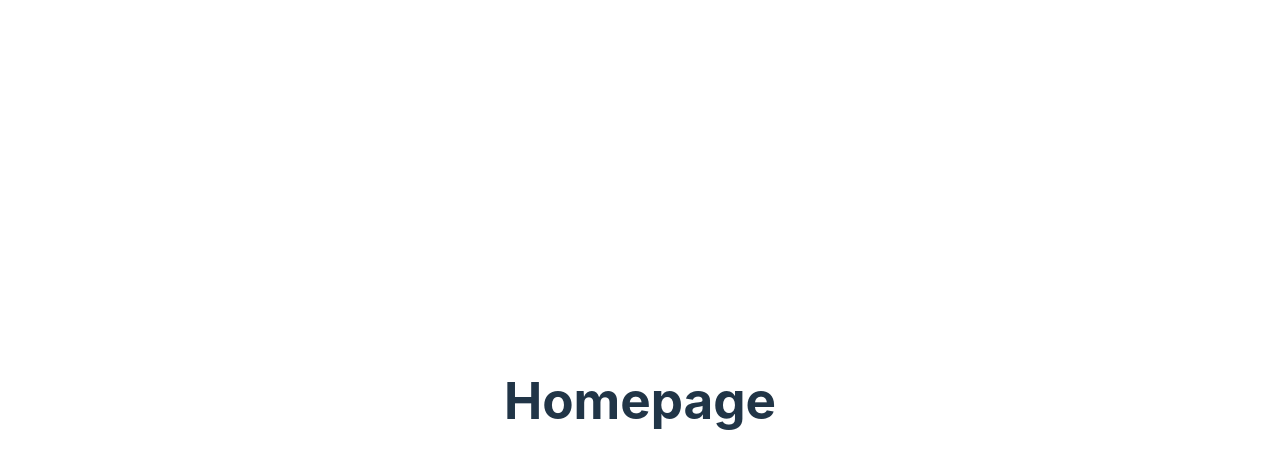
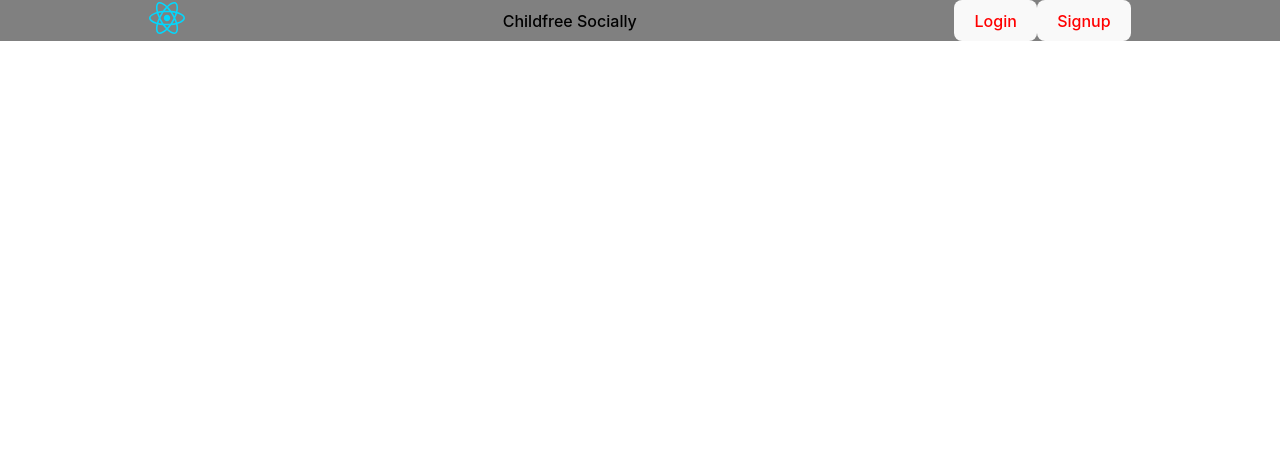
Before and after one commit to floor777/sterilization-directory, a React (Vite) app in the folder client/: page / in a window 1280 px wide. Shown: the top 468 px of the page. Built offline with nearby package versions, Linux system fonts and the light colour scheme.

Commit message:
Add navbar to homepage.jsx and include styling from homepage.css

```diff
--- a/client/src/homepage.css
+++ b/client/src/homepage.css
@@ -0,0 +1,44 @@
+body{
+    /* background-image: url('./src/assets/background.jpg'); */
+    flex-direction: column;
+}
+
+.navbar {
+    display: flex;
+    flex-direction: row;
+    justify-content: space-around;
+    width: 100%;
+    align-items: center;
+}
+
+#login-button{
+    color: red;
+
+}
+
+#signup-button{
+    color: red;
+
+}
+
+
+#root {
+    background-color: gray;
+    width: 100%;
+    margin: 0;
+    max-width: 100%;
+    padding: 0;
+}
+
+#signlog {
+    /* margin: auto 0; */
+}
+
+#website-title {
+    font-family: 'Franklin Gothic Medium', 'Arial Narrow', Arial, sans-serif;
+}
+
+#homepage-title {
+    background: none;
+    border: none;
+}
--- a/client/src/homepage.jsx
+++ b/client/src/homepage.jsx
@@ -3,16 +3,50 @@ import './login.css'
 import React from 'react';
 import ReactDOM from 'react-dom/client';
 import { BrowserRouter } from "react-router-dom";
+import { Link } from "react-router-dom";
+import './homepage.css';
 
 function Homepage() {
 
 
   return (
     <>
-    <div>
-        <h1>Homepage</h1>
-        <nav></nav>
-    </div>
+
+      <nav className='navbar'>
+      {/* <img src='./src/assets/react.svg'></img> */}
+      <a href="/"><img class="navbar-brand" src="./src/assets/react.svg" alt="HomePage"></img></a>
+
+
+      {/* <h1 id='website-title'>Childfree Socially </h1> */}
+      <Link to="/">
+        <button id='homepage-title' type="button">
+          Childfree Socially
+        </button>
+      </Link>
+
+
+      <div id='signlog'>
+      <Link to="/login">
+        <button id='login-button' type="button">
+          Login
+        </button>
+      </Link>
+
+      <Link to="/signup">
+        <button id='signup-button' type="button">
+          Signup
+        </button>
+      </Link>
+
+
+
+      </div>
+
+      </nav>
+
+      {/* <h1>Homepage</h1> */}
+
+
 
     </>
   )
```
